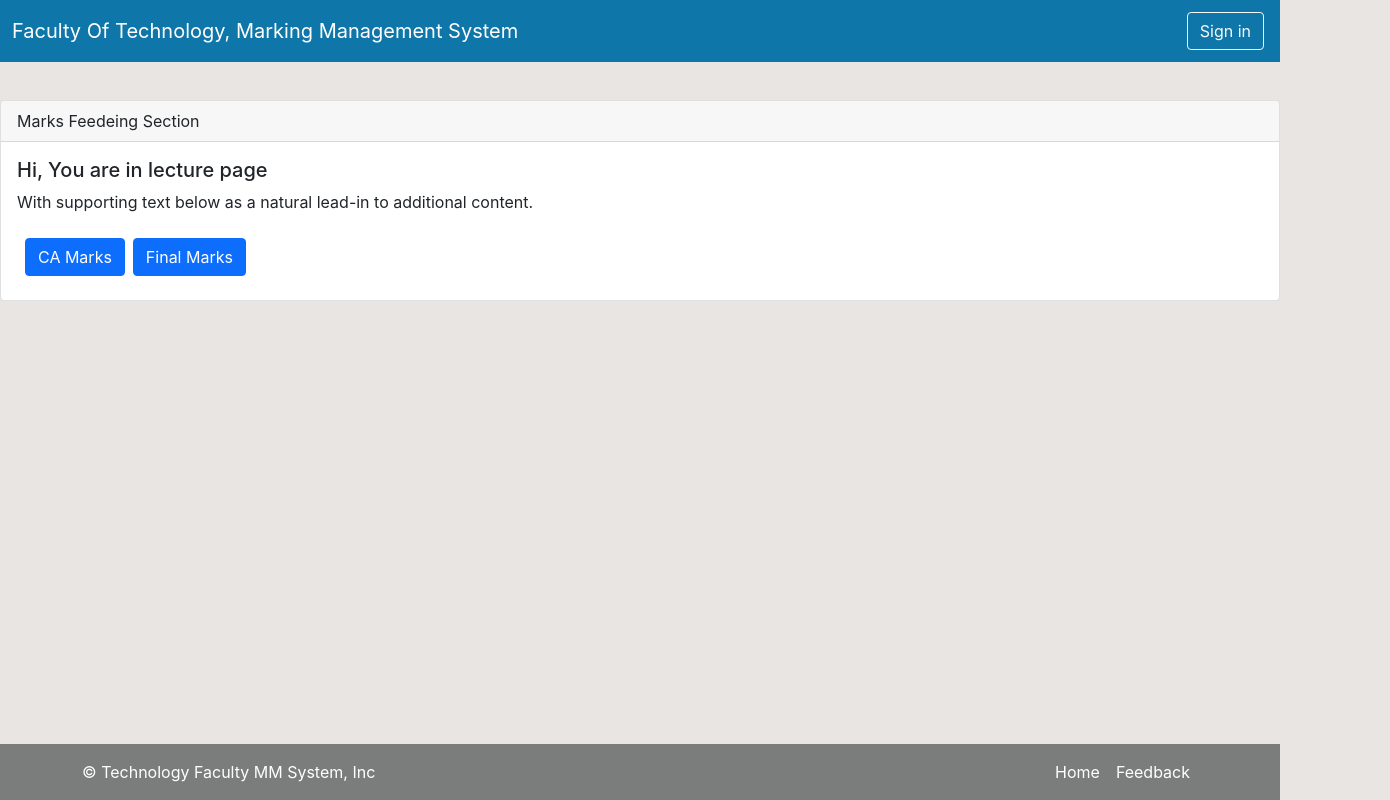
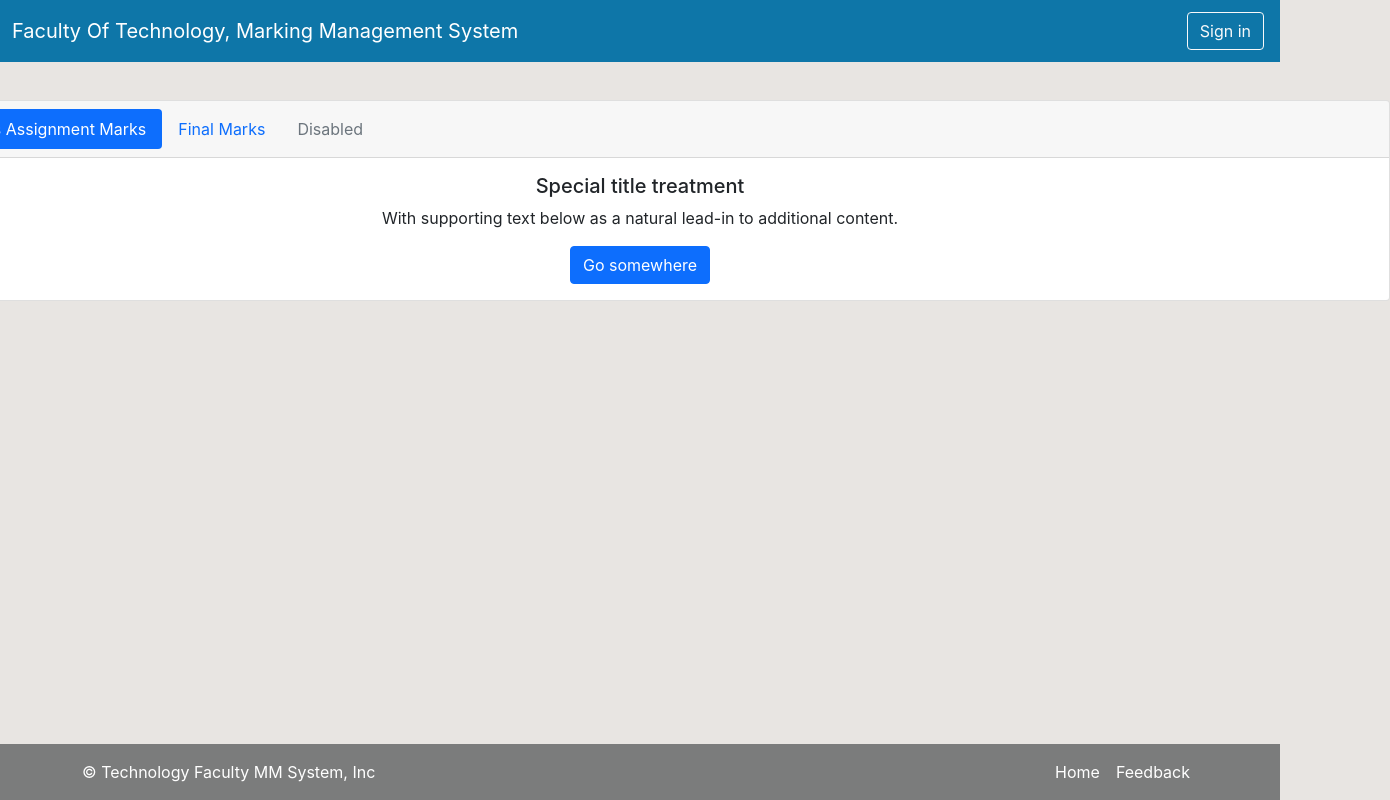
Before and after one commit to GANIDU2413/mmSystem-Frontend, a React (Vite) app in the folder mmSystem/: page / in a window 1280 px wide. Shown: the whole page, 1390 px wide, since content can reach past the window. Built offline with nearby package versions, Linux system fonts and the light colour scheme.

Commit message:
add score

```diff
--- a/mmSystem/src/App.css
+++ b/mmSystem/src/App.css
@@ -37,6 +37,7 @@ background-color: #0e76a8 ;
   justify-content: center;
   align-items: center;
   height: 50vh; /* Adjust as per your requirement */
+
 }
 
 .card {
--- a/mmSystem/src/layouts/HomePage/Components/Lecture.tsx
+++ b/mmSystem/src/layouts/HomePage/Components/Lecture.tsx
@@ -1,20 +1,30 @@
 export const Lecture = () => {
-
     return(
-
       <div className="container-card">
-      <div className="card">
+      <div className="container-card">
+      <div className="card text-center">
       <div className="card-header">
-        Marks Feedeing Section
+        <ul className="nav nav-pills card-header-pills">
+          <li className="nav-item">
+            <a className="nav-link active" href="#">Continuous Assignment Marks</a>
+          </li>
+          <li className="nav-item">
+            <a className="nav-link" href="#">Final Marks</a>
+          </li>
+          <li className="nav-item">
+            <a className="nav-link disabled" aria-disabled="true">Disabled</a>
+          </li>
+        </ul>
       </div>
       <div className="card-body">
-        <h5 className="card-title">Hi, You are in lecture page</h5>
-        <p className="card-text">With supporting text below as a natural lead-in to additional content.</p>
-        <a href="#" className="btn btn-primary m-2">CA Marks</a>
-        <a href="#" className="btn btn-primary">Final Marks</a>
+      <h5 className="card-title">Special title treatment</h5>
+    <p className="card-text">With supporting text below as a natural lead-in to additional content.</p>
+    <a href="#" className="btn btn-primary">Go somewhere</a>
       </div>
     </div>
+
     </div>
 
+    </div>
     );
 };
```
Also changed, not shown: mmSystem/src/layouts/HomePage/Components/AddScore.tsx (added, +34 -0 lines), mmSystem/src/models/AddScoreRequest.ts (added, +25 -0 lines).
